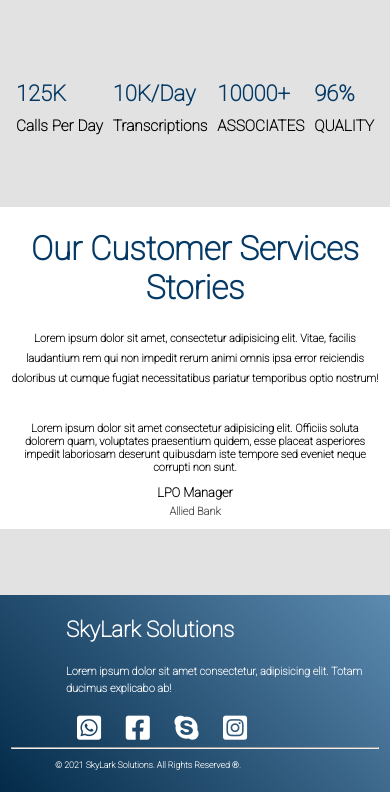
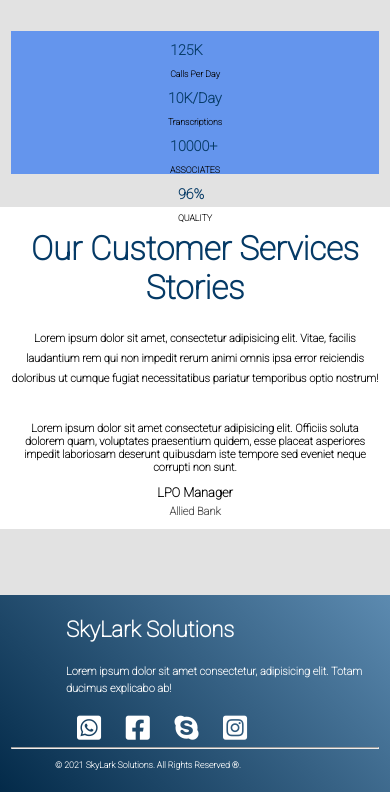
Before and after one commit to TalhaMW/skylarkCS.io, a plain HTML site: page index.html in a window 390 px wide. Shown: the part 2660-3452 px from the top of the page. Drawn offline with Linux system fonts and the light colour scheme; some icons are missing.

Commit message:
v1.0 repo update skylark

```diff
--- a/css/index.css
+++ b/css/index.css
@@ -301,7 +301,7 @@ nav ul li:hover{color:   rgb(2, 39, 70); transform: scale(1.1);}
     padding: 1rem;
 }
 #stats .stats-content{
-    /* background-color: cornflowerblue; */
+    background-color: cornflowerblue;
     max-width: 67rem;
     margin: auto;
     display: flex;
@@ -400,11 +400,25 @@ html p{font-weight: 700;}
 
         padding: 0.5rem;
         display: grid;
-        grid-template-columns: repeat(2,180px);
+        grid-template-columns: repeat(2,170px);
         grid-template-rows: repeat(2,250px);
         grid-auto-rows: 250px;
         grid-column-gap: 1.5rem;
         grid-row-gap: 3.5rem;
     }
 
+    #stats .stats-content{
+        background-color: cornflowerblue;
+        max-width: 40rem;
+        margin: auto;
+        display: flex;
+        flex-direction: column;
+        justify-content: space-around;
+        align-items: center;
+        height: 13rem;
+
+    }
+    .stats-content h2{font-size: 1.3rem;}
+    .stats-content h4{font-size: 0.8rem;}
+
 }
```
